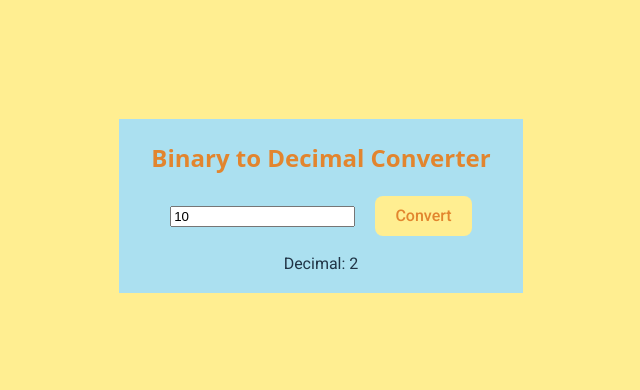
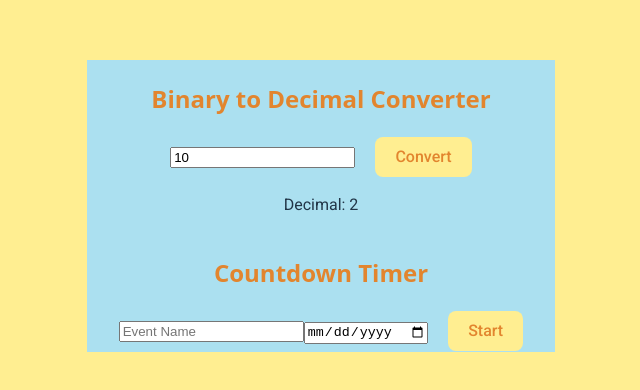
Before and after one commit to partum/beginner, a React (Vite) app: page / in a window 1280 px wide. Shown: the part 194-584 px from the top of the page, without its empty margins (319-959 px from the left). Built offline with nearby package versions, Linux system fonts and the light colour scheme; a web font is replaced by a local one.

Commit message:
started count down app. I still need to implement the actual counter.

```diff
--- a/src/App.jsx
+++ b/src/App.jsx
@@ -1,11 +1,13 @@
 import './App.css'
 import B2D from './b2d'
+import Count from './count'
 
 function App() {
 
   return (
     <>
       <B2D />
+      <Count/>
     </>
   )
 }
--- /dev/null
+++ b/src/count.jsx
@@ -0,0 +1,59 @@
+import React, { useState, useEffect } from 'react';
+function Count() {
+    const [name, setName] = useState("");
+    const [date, setDate] = useState("");
+    const [submitted, setSubmitted] = useState(false);
+    const [days, setDays] = useState(0);
+    const [hours, setHours] = useState(0);
+    const [minutes, setMinutes] = useState(0);
+
+    const handleSubmit = (e) => {
+        e.preventDefault();
+        setSubmitted(true);
+        calculateTime();
+    }
+
+const handleName = (e) => {
+    setName(e.target.value);
+  }
+
+  const handleDate = (e) => {
+    setDate(e.target.value);
+  }
+
+  const calculateTime = () => {
+    //calculate time difference between current date and input date
+    let end = new Date(date);
+    let start = new Date();
+    let diff = end - start; //difference in milliseconds
+    let millisecondsInADay = 1000 * 60 * 60 * 24;
+    setDays (Math.floor(diff / millisecondsInADay));
+    setHours (Math.floor((diff % millisecondsInADay) / (1000 * 60 * 60)));
+    setMinutes (Math.floor((diff % (1000 * 60 * 60)) / (1000 * 60)));
+  }
+
+
+    return < div className="project">
+        <h2>Countdown Timer</h2>
+        <form onSubmit={handleSubmit}>
+            <input
+                type="text"
+                value={name}
+                onChange={handleName}
+                placeholder="Event Name"
+                required
+            />
+            <input
+                type="date"
+                value={date}
+                onChange={handleDate}
+                placeholder="01-01-2024"
+                required
+            />
+            <button type="submit">Start</button>
+        </form>
+        {submitted?<p>{name} is in {days} days, {hours} hours, and {minutes} minutes</p>:""}
+        {/* <p>{time} days, {time} hours, and {time} minutes until {name}</p> */}
+    </div>
+}
+export default Count;
```
Also changed, not shown: 1 other file (tests, documents, lock files or other folders).
